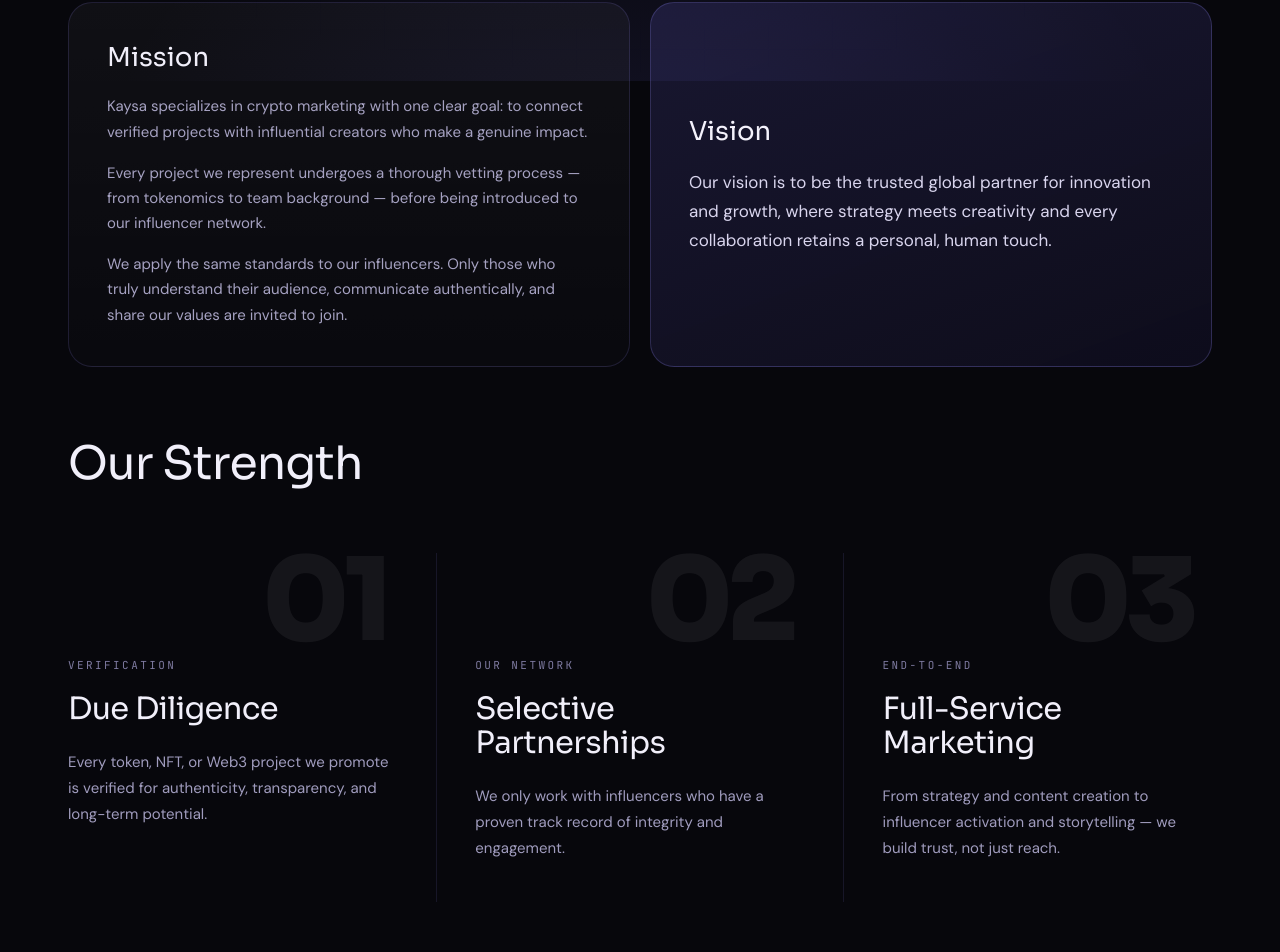
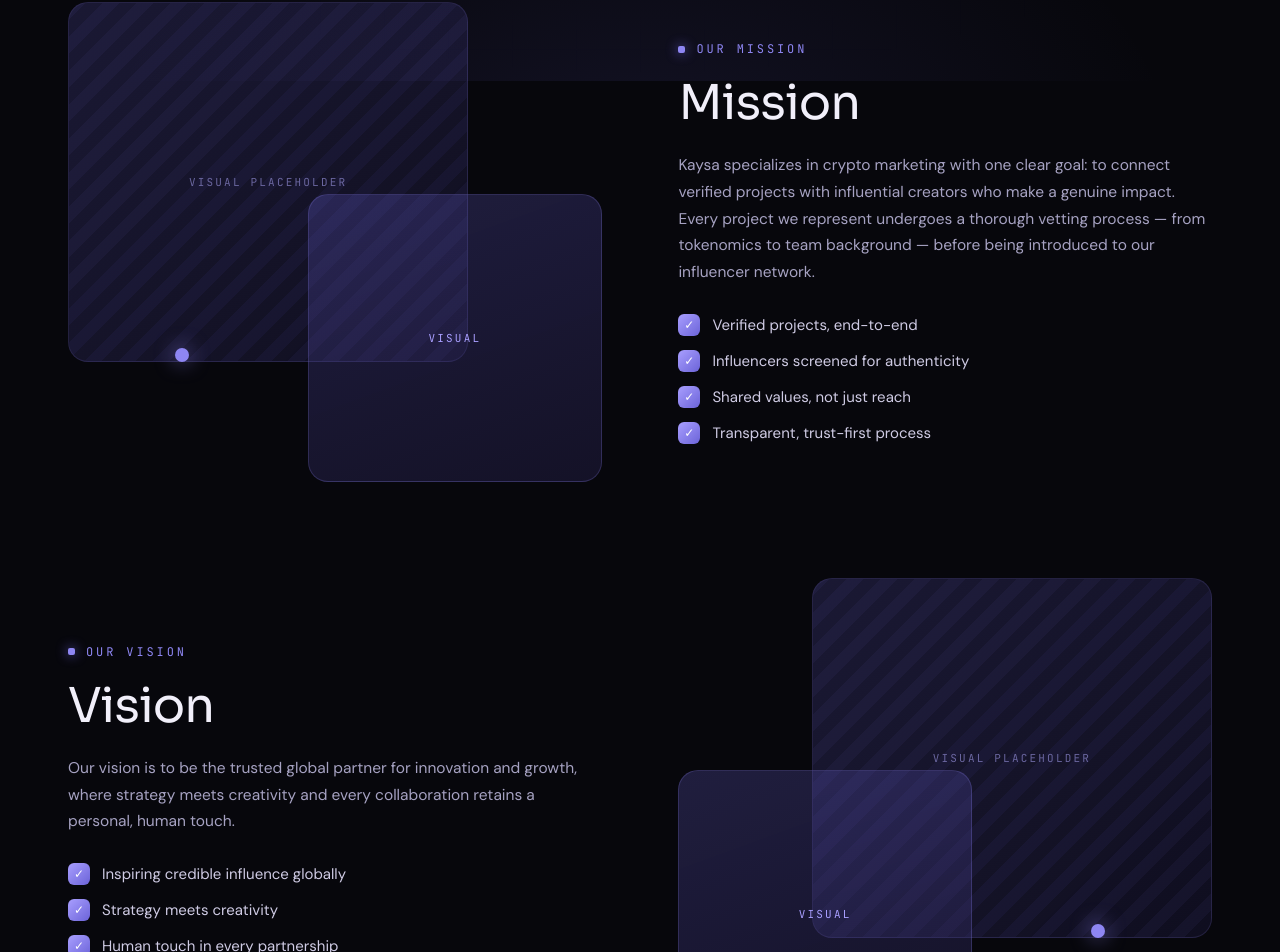
Before and after one commit to webdevabdul0/kaysa-creative, a Next.js app: page /about in a window 1280 px wide. Shown: the part 719-1671 px from the top of the page. Built offline with nearby package versions, Linux system fonts and the light colour scheme.

Commit message:
redesign: Mission & Vision — two-column layout with image collage placeholders and checklist bullets

```diff
--- a/app/about/page.tsx
+++ b/app/about/page.tsx
@@ -56,28 +56,98 @@
 
         {/* MISSION & VISION */}
         <section style={{ maxWidth: 1240, margin: '0 auto', padding: 'clamp(60px,9vh,110px) clamp(20px,5vw,48px) 0' }}>
-          <StaggerGroup style={{ display: 'grid', gridTemplateColumns: 'repeat(auto-fit,minmax(320px,1fr))', gap: 20 }}>
-            <StaggerItem>
+
+          {/* MISSION — images left, content right */}
           <motion.div
-                whileHover={{ y: -4 }}
-                style={{ padding: 38, borderRadius: 24, border: '1px solid rgba(142,134,242,0.16)', background: 'linear-gradient(180deg,rgba(255,255,255,0.04),rgba(255,255,255,0.012))', height: '100%' }}
+            initial={{ opacity: 0, y: 40 }} whileInView={{ opacity: 1, y: 0 }} viewport={{ once: true }} transition={{ duration: 0.7, ease: [0.25,0.1,0.25,1] }}
+            style={{ display: 'grid', gridTemplateColumns: 'repeat(auto-fit,minmax(300px,1fr))', gap: 'clamp(32px,6vw,80px)', alignItems: 'center', marginBottom: 'clamp(80px,12vh,140px)' }}
           >
-                <h3 style={{ fontFamily: "'Sora',sans-serif", fontWeight: 400, fontSize: 26, color: '#F1EFFA', margin: '0 0 20px' }}>Mission</h3>
-                <p style={{ fontFamily: "'DM Sans',sans-serif", fontSize: 15, lineHeight: 1.68, color: '#A6A2C2', margin: '0 0 16px' }}>Kaysa specializes in crypto marketing with one clear goal: to connect verified projects with influential creators who make a genuine impact.</p>
-                <p style={{ fontFamily: "'DM Sans',sans-serif", fontSize: 15, lineHeight: 1.68, color: '#A6A2C2', margin: '0 0 16px' }}>Every project we represent undergoes a thorough vetting process — from tokenomics to team background — before being introduced to our influencer network.</p>
-                <p style={{ fontFamily: "'DM Sans',sans-serif", fontSize: 15, lineHeight: 1.68, color: '#A6A2C2', margin: 0 }}>We apply the same standards to our influencers. Only those who truly understand their audience, communicate authentically, and share our values are invited to join.</p>
+            {/* Image collage */}
+            <div style={{ position: 'relative', height: 'clamp(320px,40vw,480px)' }}>
+              {/* Background image */}
+              <div style={{ position: 'absolute', top: 0, left: 0, width: '75%', height: '75%', borderRadius: 20, overflow: 'hidden', border: '1px solid rgba(142,134,242,0.16)', background: 'linear-gradient(135deg,rgba(107,99,216,0.18),rgba(30,26,64,0.3))' }}>
+                <div style={{ width: '100%', height: '100%', background: 'repeating-linear-gradient(135deg,rgba(107,99,216,0.08) 0 12px,rgba(107,99,216,0.02) 12px 24px)', display: 'flex', alignItems: 'center', justifyContent: 'center' }}>
+                  <span style={{ fontFamily: "'JetBrains Mono',monospace", fontSize: 11, letterSpacing: '0.2em', color: '#6B67A0' }}>VISUAL PLACEHOLDER</span>
+                </div>
+              </div>
+              {/* Foreground image */}
+              <div style={{ position: 'absolute', bottom: 0, right: 0, width: '55%', height: '60%', borderRadius: 20, overflow: 'hidden', border: '1px solid rgba(142,134,242,0.22)', background: 'linear-gradient(160deg,rgba(107,99,216,0.25),rgba(40,34,80,0.4))' }}>
+                <div style={{ width: '100%', height: '100%', display: 'flex', alignItems: 'center', justifyContent: 'center' }}>
+                  <span style={{ fontFamily: "'JetBrains Mono',monospace", fontSize: 11, letterSpacing: '0.2em', color: '#A99FFF' }}>VISUAL</span>
+                </div>
+              </div>
+              {/* Accent dot */}
+              <div style={{ position: 'absolute', top: '72%', left: '20%', width: 14, height: 14, borderRadius: '50%', background: '#8E86F2', boxShadow: '0 0 20px rgba(142,134,242,0.7)' }} />
+            </div>
+
+            {/* Content */}
+            <div>
+              <div style={{ display: 'flex', alignItems: 'center', gap: 11, marginBottom: 20 }}>
+                <span style={{ width: 7, height: 7, borderRadius: 2, background: '#8E86F2', boxShadow: '0 0 12px #6B63D8' }} />
+                <span style={{ fontFamily: "'JetBrains Mono',monospace", fontSize: 12, letterSpacing: '0.24em', textTransform: 'uppercase' as const, color: '#8E86F2' }}>Our Mission</span>
+              </div>
+              <h2 style={{ fontFamily: "'Sora',sans-serif", fontWeight: 400, fontSize: 'clamp(28px,3.8vw,48px)', lineHeight: 1.07, letterSpacing: '-0.02em', margin: '0 0 24px', color: '#F1EFFA' }}>Mission</h2>
+              <p style={{ fontFamily: "'DM Sans',sans-serif", fontSize: 15.5, lineHeight: 1.72, color: '#A6A2C2', margin: '0 0 28px' }}>Kaysa specializes in crypto marketing with one clear goal: to connect verified projects with influential creators who make a genuine impact. Every project we represent undergoes a thorough vetting process — from tokenomics to team background — before being introduced to our influencer network.</p>
+              <div style={{ display: 'flex', flexDirection: 'column', gap: 14 }}>
+                {[
+                  'Verified projects, end-to-end',
+                  'Influencers screened for authenticity',
+                  'Shared values, not just reach',
+                  'Transparent, trust-first process',
+                ].map(item => (
+                  <div key={item} style={{ display: 'flex', alignItems: 'center', gap: 12 }}>
+                    <span style={{ width: 22, height: 22, borderRadius: 6, flex: 'none', background: 'linear-gradient(135deg,#A99FFF,#6B63D8)', display: 'flex', alignItems: 'center', justifyContent: 'center', fontSize: 12, color: '#fff' }}>✓</span>
+                    <span style={{ fontFamily: "'DM Sans',sans-serif", fontSize: 15, color: '#CFCBE4' }}>{item}</span>
+                  </div>
+                ))}
+              </div>
+            </div>
           </motion.div>
-            </StaggerItem>
-            <StaggerItem>
+
+          {/* VISION — content left, images right */}
           <motion.div
-                whileHover={{ y: -4 }}
-                style={{ padding: 38, borderRadius: 24, border: '1px solid rgba(142,134,242,0.24)', background: 'linear-gradient(160deg,rgba(107,99,216,0.18),rgba(30,26,64,0.3))', display: 'flex', flexDirection: 'column', justifyContent: 'center', height: '100%' }}
+            initial={{ opacity: 0, y: 40 }} whileInView={{ opacity: 1, y: 0 }} viewport={{ once: true }} transition={{ duration: 0.7, delay: 0.1, ease: [0.25,0.1,0.25,1] }}
+            style={{ display: 'grid', gridTemplateColumns: 'repeat(auto-fit,minmax(300px,1fr))', gap: 'clamp(32px,6vw,80px)', alignItems: 'center' }}
           >
-                <h3 style={{ fontFamily: "'Sora',sans-serif", fontWeight: 400, fontSize: 26, color: '#F4F2FC', margin: '0 0 20px' }}>Vision</h3>
-                <p style={{ fontFamily: "'DM Sans',sans-serif", fontSize: 17, lineHeight: 1.7, color: '#D9D5EE', margin: 0 }}>Our vision is to be the trusted global partner for innovation and growth, where strategy meets creativity and every collaboration retains a personal, human touch.</p>
+            {/* Content */}
+            <div>
+              <div style={{ display: 'flex', alignItems: 'center', gap: 11, marginBottom: 20 }}>
+                <span style={{ width: 7, height: 7, borderRadius: 2, background: '#8E86F2', boxShadow: '0 0 12px #6B63D8' }} />
+                <span style={{ fontFamily: "'JetBrains Mono',monospace", fontSize: 12, letterSpacing: '0.24em', textTransform: 'uppercase' as const, color: '#8E86F2' }}>Our Vision</span>
+              </div>
+              <h2 style={{ fontFamily: "'Sora',sans-serif", fontWeight: 400, fontSize: 'clamp(28px,3.8vw,48px)', lineHeight: 1.07, letterSpacing: '-0.02em', margin: '0 0 24px', color: '#F1EFFA' }}>Vision</h2>
+              <p style={{ fontFamily: "'DM Sans',sans-serif", fontSize: 15.5, lineHeight: 1.72, color: '#A6A2C2', margin: '0 0 28px' }}>Our vision is to be the trusted global partner for innovation and growth, where strategy meets creativity and every collaboration retains a personal, human touch.</p>
+              <div style={{ display: 'flex', flexDirection: 'column', gap: 14 }}>
+                {[
+                  'Inspiring credible influence globally',
+                  'Strategy meets creativity',
+                  'Human touch in every partnership',
+                  'Building the future of Web3 trust',
+                ].map(item => (
+                  <div key={item} style={{ display: 'flex', alignItems: 'center', gap: 12 }}>
+                    <span style={{ width: 22, height: 22, borderRadius: 6, flex: 'none', background: 'linear-gradient(135deg,#A99FFF,#6B63D8)', display: 'flex', alignItems: 'center', justifyContent: 'center', fontSize: 12, color: '#fff' }}>✓</span>
+                    <span style={{ fontFamily: "'DM Sans',sans-serif", fontSize: 15, color: '#CFCBE4' }}>{item}</span>
+                  </div>
+                ))}
+              </div>
+            </div>
+
+            {/* Image collage */}
+            <div style={{ position: 'relative', height: 'clamp(320px,40vw,480px)' }}>
+              <div style={{ position: 'absolute', top: 0, right: 0, width: '75%', height: '75%', borderRadius: 20, overflow: 'hidden', border: '1px solid rgba(142,134,242,0.16)', background: 'linear-gradient(135deg,rgba(107,99,216,0.18),rgba(30,26,64,0.3))' }}>
+                <div style={{ width: '100%', height: '100%', background: 'repeating-linear-gradient(135deg,rgba(107,99,216,0.08) 0 12px,rgba(107,99,216,0.02) 12px 24px)', display: 'flex', alignItems: 'center', justifyContent: 'center' }}>
+                  <span style={{ fontFamily: "'JetBrains Mono',monospace", fontSize: 11, letterSpacing: '0.2em', color: '#6B67A0' }}>VISUAL PLACEHOLDER</span>
+                </div>
+              </div>
+              <div style={{ position: 'absolute', bottom: 0, left: 0, width: '55%', height: '60%', borderRadius: 20, overflow: 'hidden', border: '1px solid rgba(142,134,242,0.22)', background: 'linear-gradient(160deg,rgba(107,99,216,0.25),rgba(40,34,80,0.4))' }}>
+                <div style={{ width: '100%', height: '100%', display: 'flex', alignItems: 'center', justifyContent: 'center' }}>
+                  <span style={{ fontFamily: "'JetBrains Mono',monospace", fontSize: 11, letterSpacing: '0.2em', color: '#A99FFF' }}>VISUAL</span>
+                </div>
+              </div>
+              <div style={{ position: 'absolute', top: '72%', right: '20%', width: 14, height: 14, borderRadius: '50%', background: '#8E86F2', boxShadow: '0 0 20px rgba(142,134,242,0.7)' }} />
+            </div>
           </motion.div>
-            </StaggerItem>
-          </StaggerGroup>
+
         </section>
 
         {/* OUR STRENGTH */}
```
Lines whose indentation alone changed are shown as unchanged.
